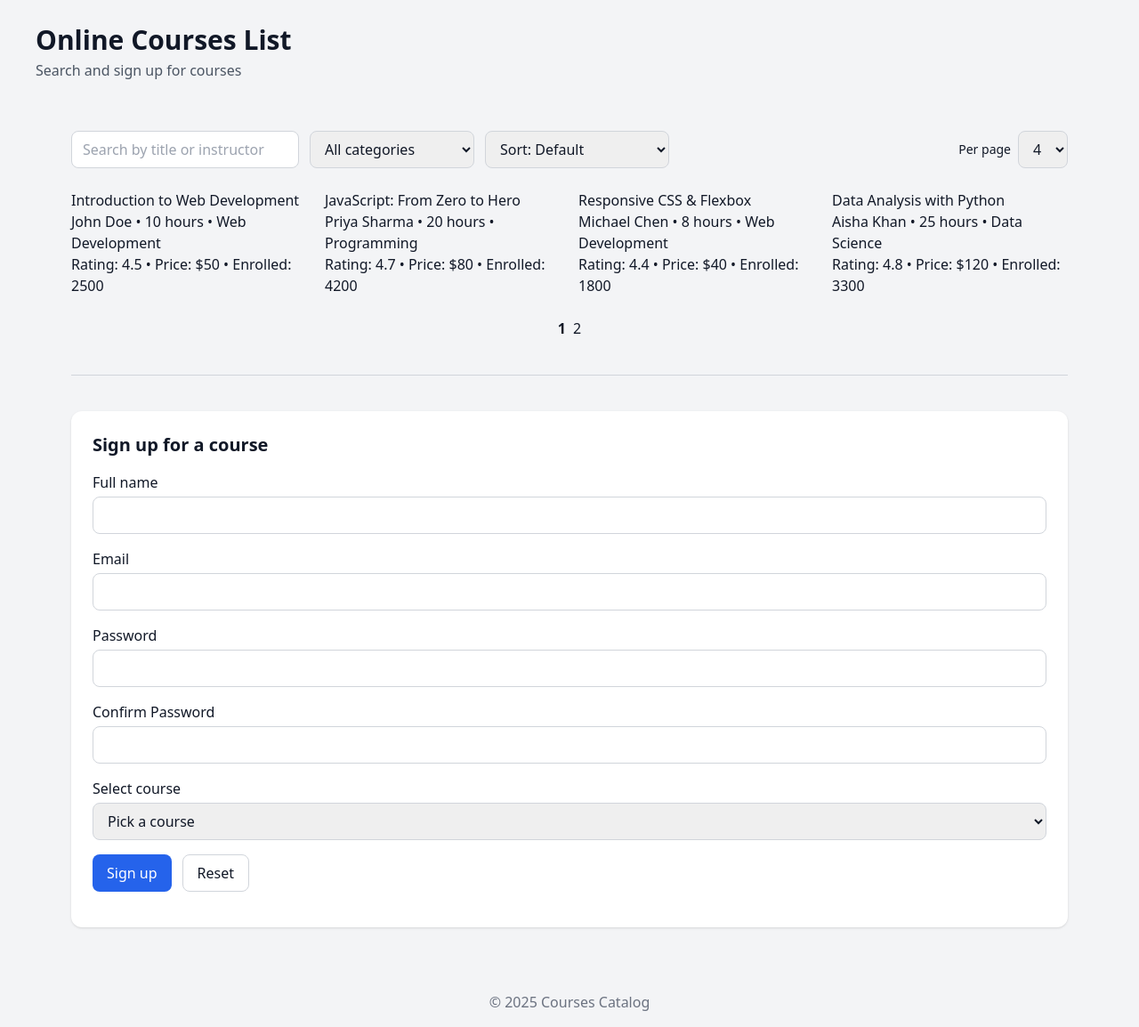
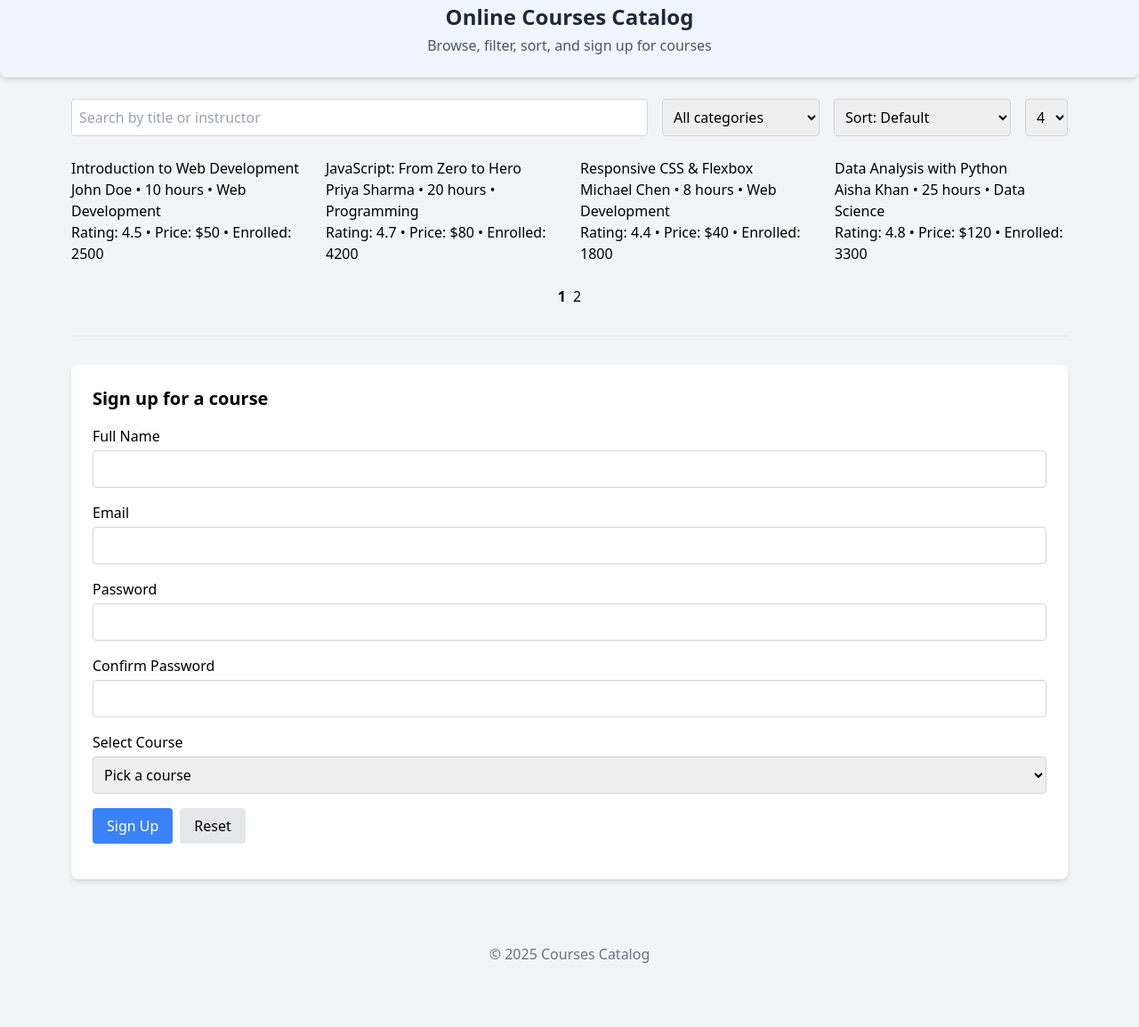
Before and after one commit to th0mstaniya-maker/MyCoursesWebApp, a plain HTML site: page index.html in a window 1280 px wide. Shown: the part 21-1175 px from the top of the page at 89% size. After the commit the page ends 1129 px from the top, so only its background shows below. Drawn offline with nearby package versions, Linux system fonts and the light colour scheme.

Commit message:
Updated the UI appearance of the course list

```diff
--- a/index.html
+++ b/index.html
@@ -3,37 +3,27 @@
 <head>
   <meta charset="utf-8" />
   <meta name="viewport" content="width=device-width,initial-scale=1" />
-  <title>Online Courses</title>
-
+  <title>Online Courses Catalog</title>
   <!-- Tailwind CDN -->
   <script src="https://cdn.tailwindcss.com"></script>
 </head>
+<body class="bg-gray-100 font-sans">
 
-<body class="bg-gray-100 text-gray-900 font-inter">
-
-  <!-- HEADER -->
-  <header class="p-6 mx-4 mt-6">
-    <h1 class="text-3xl font-bold">Online Courses List</h1>
-    <p class="text-gray-600 mt-1">Search and sign up for courses</p>
+  <!-- Header -->
+  <header class="bg-blue-50 p-6 rounded-b-lg shadow-md mb-6 text-center">
+    <h1 class="text-2xl font-bold text-gray-800">Online Courses Catalog</h1>
+    <p class="text-gray-600 mt-1">Browse, filter, sort, and sign up for courses</p>
   </header>
 
-  <main class="max-w-6xl mx-auto p-4">
+  <main class="max-w-6xl mx-auto px-4">
 
-    <!-- CONTROLS -->
-    <section class="flex flex-col md:flex-row md:justify-between gap-4 my-4">
-
-      <div class="flex flex-col md:flex-row gap-3 w-full md:w-auto">
-        <input id="search"
-               placeholder="Search by title or instructor"
-               class="px-3 py-2 rounded-lg border border-gray-300 w-full md:w-64" />
-
-        <select id="categoryFilter"
-                class="px-3 py-2 rounded-lg border border-gray-300">
+    <!-- Filters and Controls -->
+    <section class="flex flex-wrap justify-between gap-4 mb-6">
+      <input id="search" placeholder="Search by title or instructor" class="p-2 rounded border border-gray-300 flex-1"/>
+      <select id="categoryFilter" class="p-2 rounded border border-gray-300">
         <option value="all">All categories</option>
       </select>
-
-        <select id="sortSelect"
-                class="px-3 py-2 rounded-lg border border-gray-300">
+      <select id="sortSelect" class="p-2 rounded border border-gray-300">
         <option value="default">Sort: Default</option>
         <option value="rating-desc">Rating: High → Low</option>
         <option value="rating-asc">Rating: Low → High</option>
@@ -41,96 +31,68 @@
         <option value="price-desc">Price: High → Low</option>
         <option value="enrolled-desc">Enrolled: High → Low</option>
       </select>
-      </div>
-
-      <div class="flex items-center gap-2">
-        <label for="perPage" class="text-sm font-medium">Per page</label>
-        <select id="perPage"
-                class="px-3 py-2 rounded-lg border border-gray-300">
+      <select id="perPage" class="p-2 rounded border border-gray-300">
         <option>4</option>
         <option>6</option>
         <option>8</option>
       </select>
-      </div>
-
     </section>
 
-    <!-- COURSES -->
-    <section id="coursesList"
-             class="grid grid-cols-1 sm:grid-cols-2 md:grid-cols-3 lg:grid-cols-4 gap-5 my-6"
-             aria-live="polite"></section>
+    <!-- Courses Grid -->
+    <section id="coursesList" class="grid grid-cols-1 sm:grid-cols-2 md:grid-cols-3 lg:grid-cols-4 gap-6 mb-6"></section>
 
-    <!-- PAGINATION -->
-    <nav id="pagination" class="flex justify-center gap-2 my-6"></nav>
+    <!-- Pagination -->
+    <nav id="pagination" class="flex justify-center gap-2 mb-8"></nav>
 
-    <hr class="my-10 border-gray-300" />
+    <hr class="my-8"/>
 
-    <!-- SIGNUP FORM -->
-    <section class="bg-white p-6 rounded-xl shadow">
+    <!-- Signup Form -->
+    <section class="bg-white p-6 rounded-lg shadow-md mb-12">
       <h2 class="text-xl font-semibold mb-4">Sign up for a course</h2>
-
       <form id="signupForm" novalidate class="space-y-4">
-
         <div>
-          <label for="name" class="font-medium">Full name</label>
-          <input id="name" name="name"
-                 class="mt-1 w-full px-3 py-2 rounded-lg border border-gray-300" />
-          <small class="error text-red-600 text-sm" data-for="name"></small>
+          <label for="name" class="block mb-1">Full Name</label>
+          <input id="name" name="name" required minlength="3" class="w-full p-2 border border-gray-300 rounded"/>
+          <small class="text-red-600" data-for="name"></small>
         </div>
-
         <div>
-          <label for="email" class="font-medium">Email</label>
-          <input id="email" name="email" type="email"
-                 class="mt-1 w-full px-3 py-2 rounded-lg border border-gray-300" />
-          <small class="error text-red-600 text-sm" data-for="email"></small>
+          <label for="email" class="block mb-1">Email</label>
+          <input id="email" name="email" type="email" required class="w-full p-2 border border-gray-300 rounded"/>
+          <small class="text-red-600" data-for="email"></small>
         </div>
-
         <div>
-          <label for="password" class="font-medium">Password</label>
-          <input id="password" name="password" type="password"
-                 class="mt-1 w-full px-3 py-2 rounded-lg border border-gray-300" />
-          <small class="error text-red-600 text-sm" data-for="password"></small>
+          <label for="password" class="block mb-1">Password</label>
+          <input id="password" name="password" type="password" required minlength="6" class="w-full p-2 border border-gray-300 rounded"/>
+          <small class="text-red-600" data-for="password"></small>
         </div>
-
         <div>
-          <label for="confirm" class="font-medium">Confirm Password</label>
-          <input id="confirm" name="confirm" type="password"
-                 class="mt-1 w-full px-3 py-2 rounded-lg border border-gray-300" />
-          <small class="error text-red-600 text-sm" data-for="confirm"></small>
+          <label for="confirm" class="block mb-1">Confirm Password</label>
+          <input id="confirm" name="confirm" type="password" required class="w-full p-2 border border-gray-300 rounded"/>
+          <small class="text-red-600" data-for="confirm"></small>
         </div>
-
         <div>
-          <label for="courseSelect" class="font-medium">Select course</label>
-          <select id="courseSelect"
-                  class="mt-1 w-full px-3 py-2 rounded-lg border border-gray-300">
+          <label for="courseSelect" class="block mb-1">Select Course</label>
+          <select id="courseSelect" required class="w-full p-2 border border-gray-300 rounded">
             <option value="">Pick a course</option>
           </select>
-          <small class="error text-red-600 text-sm" data-for="courseSelect"></small>
+          <small class="text-red-600" data-for="courseSelect"></small>
         </div>
-
-        <div class="flex gap-3">
-          <button type="submit"
-                  class="bg-blue-600 text-white px-4 py-2 rounded-lg hover:bg-blue-700">
-            Sign up
-          </button>
-
-          <button type="reset"
-                  class="px-4 py-2 rounded-lg border border-gray-300 bg-white hover:bg-gray-100">
-            Reset
-          </button>
+        <div class="flex gap-2">
+          <button type="submit" class="bg-blue-500 hover:bg-blue-600 text-white px-4 py-2 rounded">Sign Up</button>
+          <button type="reset" class="bg-gray-200 hover:bg-gray-300 px-4 py-2 rounded">Reset</button>
         </div>
-
-        <p id="signupMessage" class="text-green-600 text-sm"></p>
-
+        <p id="signupMessage" class="text-green-600 mt-2"></p>
       </form>
     </section>
 
   </main>
 
-  <footer class="text-center text-gray-500 py-4 mt-10">
+  <!-- Footer -->
+  <footer class="text-center text-gray-500 py-6">
     &copy; <span id="year"></span> Courses Catalog
   </footer>
 
+  <!-- JS -->
   <script src="script.js"></script>
 </body>
 </html>
```
Lines whose indentation alone changed are shown as unchanged.
